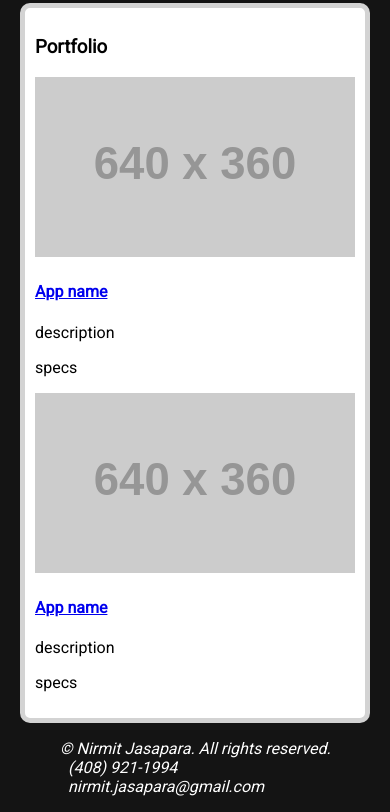
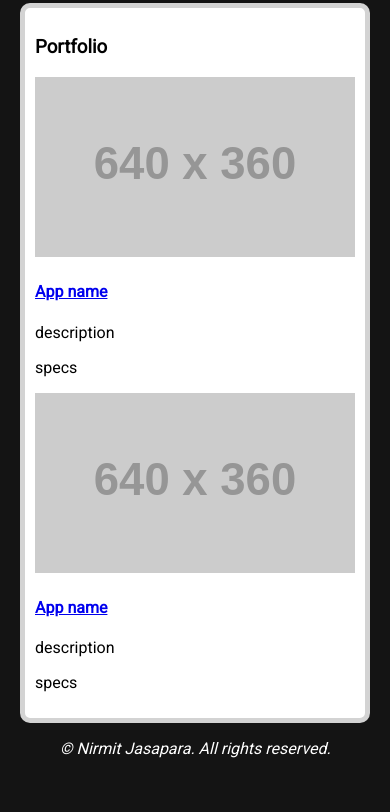
Before and after one commit to nirmitjasapara/wb_wire, a plain HTML site: page index.html in a window 390 px wide. Shown: the part 343-1155 px from the top of the page. After the commit the page ends 1117 px from the top, so only its background shows below. Drawn offline with nearby package versions, Linux system fonts and the light colour scheme; placeholder pictures from the web are drawn by us; a script that the page names is missing.

Commit message:
removed phone number

```diff
--- a/index.html
+++ b/index.html
@@ -59,8 +59,6 @@
     <footer>
         <ul class="icons">
             <li><i>&copy; Nirmit Jasapara. All rights reserved.</i></li>
-            <li><i> &nbsp; (408) 921-1994</i></li>
-            <li><i> &nbsp; nirmit.jasapara@gmail.com</i></li>
         </ul>
 
     </footer>
```
